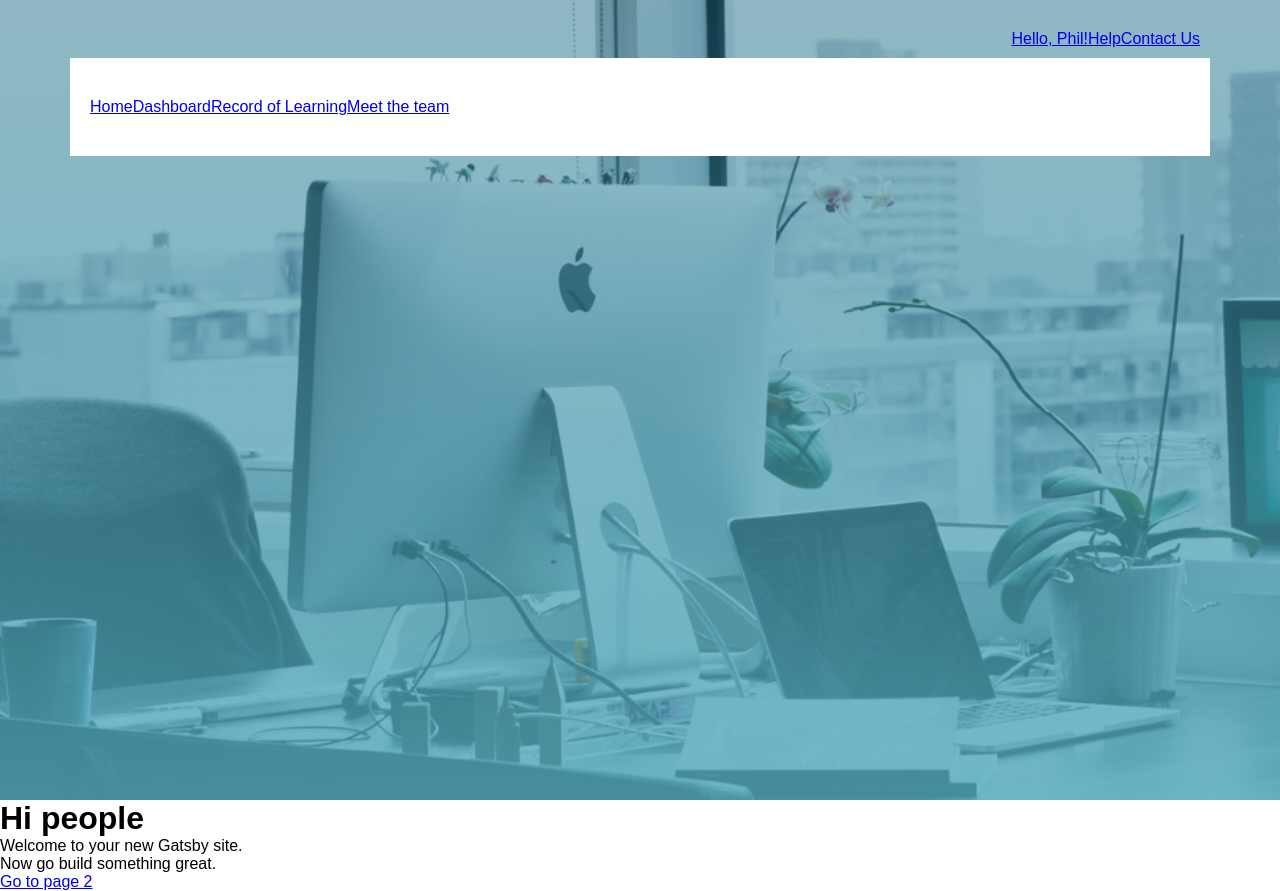
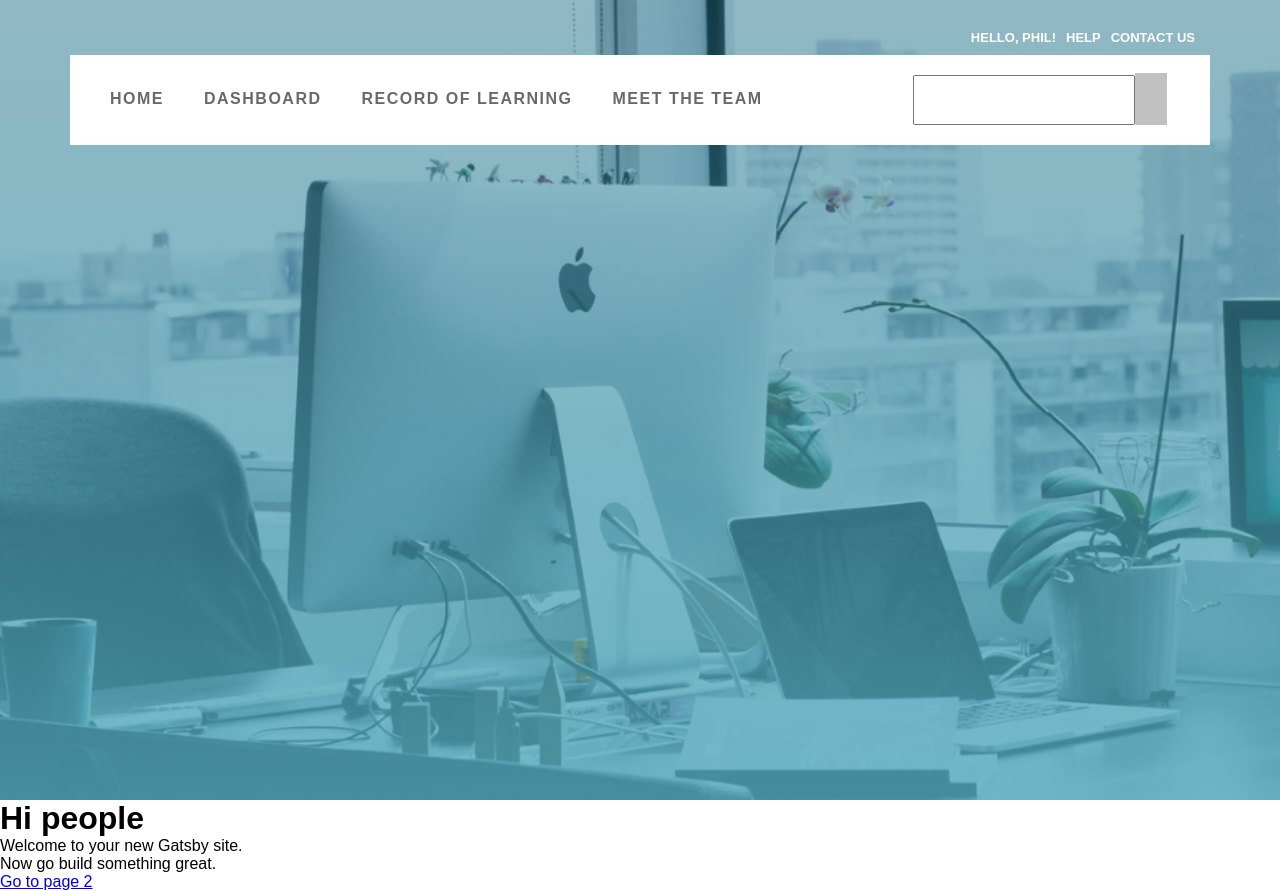
Before and after one commit to da90/demo-site, a Gatsby site: page / in a window 1280 px wide. Built offline with nearby package versions, Linux system fonts and the light colour scheme; Gatsby itself is replaced by a stand-in of ours.

Commit message:
work on banner navigation

```diff
--- a/src/components/navigation.js
+++ b/src/components/navigation.js
@@ -13,6 +13,10 @@ const Navigation = () => <nav>
         <Link to="/dashboard">Dashboard</Link>
         <Link to="/record-of-learning">Record of Learning</Link>
         <Link to="/record-of-learning">Meet the team</Link>
+        <span>
+            <input type="text" />
+            <i class="fas fa-search"></i>
+        </span>
     </div>
 </nav>
 
--- a/src/scss/base/_typography.scss
+++ b/src/scss/base/_typography.scss
@@ -1,6 +1,6 @@
 /*typography*/
 
-body, p {
+body, p, input {
   font-size: 1.6rem;
   font-family: Oswald, Open-Sans, sans-serif;
 }
--- a/src/scss/components/banner.scss
+++ b/src/scss/components/banner.scss
@@ -20,15 +20,58 @@
       max-width: 114rem;
 
       & > div {
+        font-family: Open-Sans, sans-serif;
         &:first-of-type {
+
             display: inline;
             text-align: right;
             padding: 1rem;
+            font-weight: 700;
+            font-size: 1.3rem;
+
+            & a:link, a:visited {
+              color: white;
+            }
         }
 
         &:last-of-type {
             background-color: #fff;
-            padding: 4rem 2rem;
+            padding: 2rem;
+            letter-spacing: .15rem;
+            font-weight: 600;
+            display: flex;
+
+            & a:link, a:visited {
+              color: $color-grey2;
+              margin: 0 2rem;
+              height: 2rem;
+              align-self: center;
+            }
+
+            & a:link:last-of-type {
+              margin-right: 15rem;
+            }
+
+            & > span {
+              flex: 1;
+              & > input {
+                min-height: 5rem;
+                width: 80%;
+              }
+
+              & > i {
+                background-color: $color-grey4;
+                color: $color-grey1;
+                padding: 1.6rem;
+                font-size: 1.8rem;
+              }
+            }
+        }
+
+        & a:link {
+          text-decoration: none;
+          margin: 0 .5rem;
+          text-transform: uppercase;
         }
       }
   }
```
Lines whose indentation alone changed are shown as unchanged.
